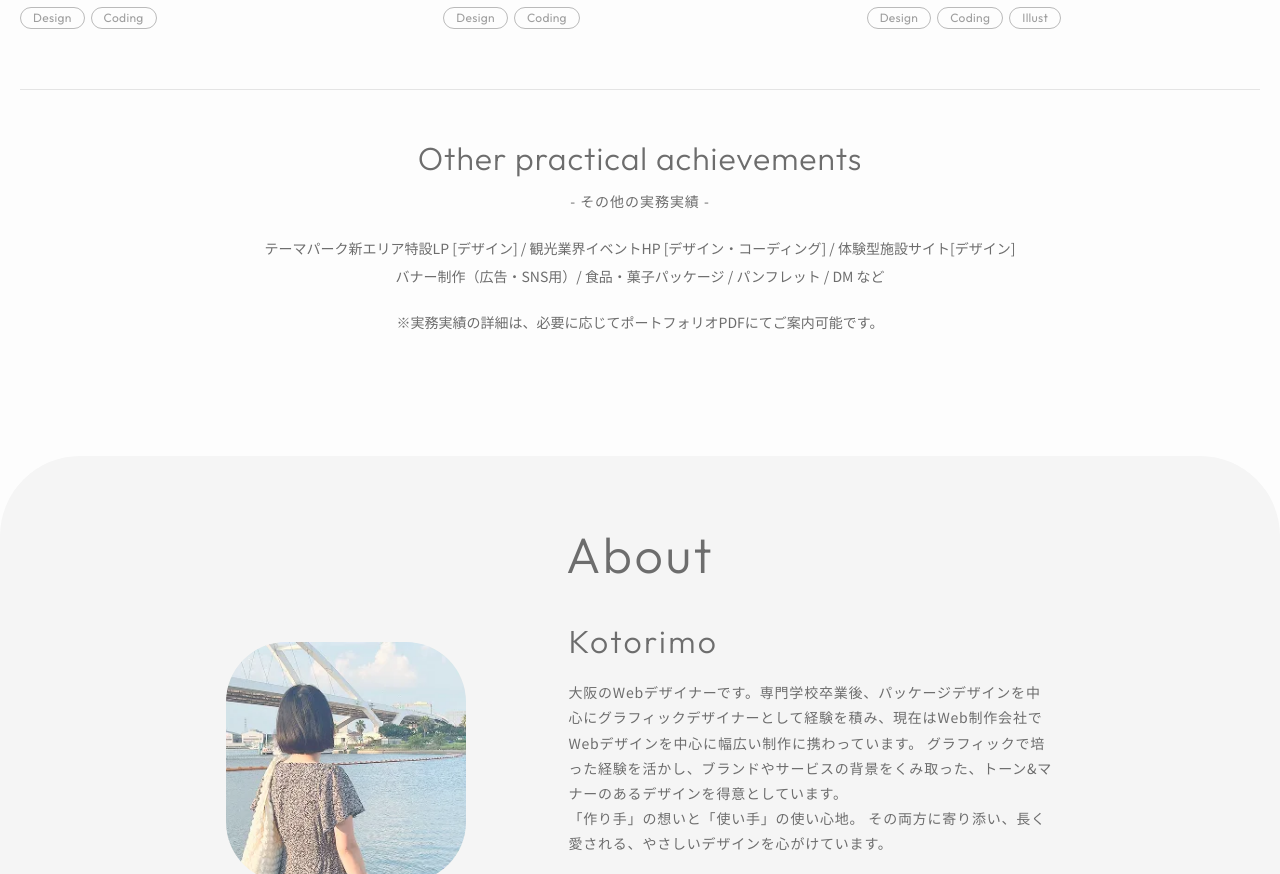
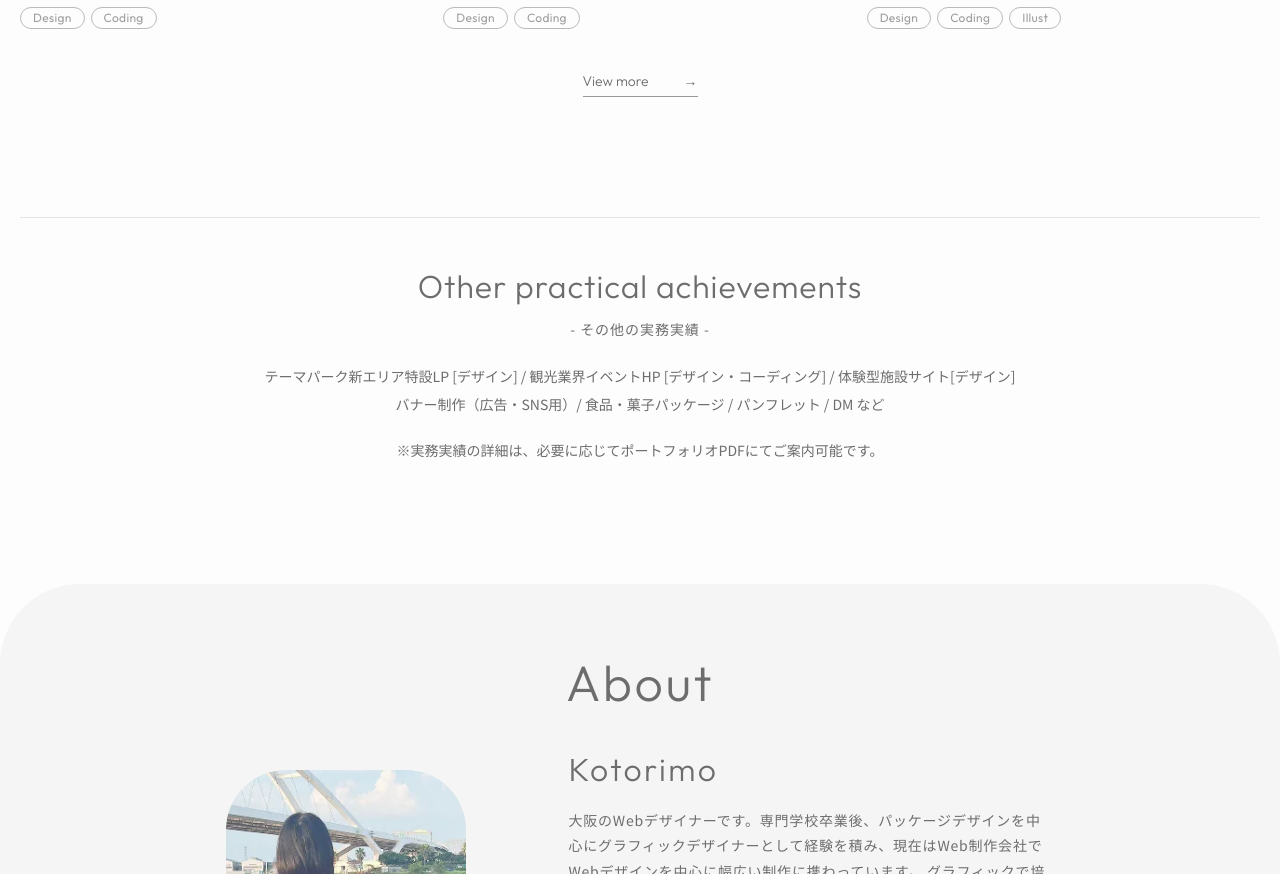
Before and after one commit to moeko-design/portfolio, a plain HTML site: page index.html in a window 1280 px wide. Shown: the part 1137-2011 px from the top of the page. Drawn offline with nearby package versions, Linux system fonts and the light colour scheme.

Commit message:
ボタン追加

```diff
--- a/index.html
+++ b/index.html
@@ -88,6 +88,12 @@
                         </ul>
                     </li>
                 </ul>
+                <div class="work-nav">
+                    <a href="works.html" class="work-next">
+                        <span class="work-next__text">View more</span>
+                        <span class="work-next__arrow">→</span>
+                    </a>
+                </div>
                 <div class="works__other fade-in">
                     <h3 >Other practical achievements<br><span>- その他の実務実績 -</span></h3>
                     <p>テーマパーク新エリア特設LP [デザイン]<span> / </span><br class="sp_br">観光業界イベントHP [デザイン・コーディング]<span> / </span><br class="sp_br">体験型施設サイト[デザイン]</p>
```
